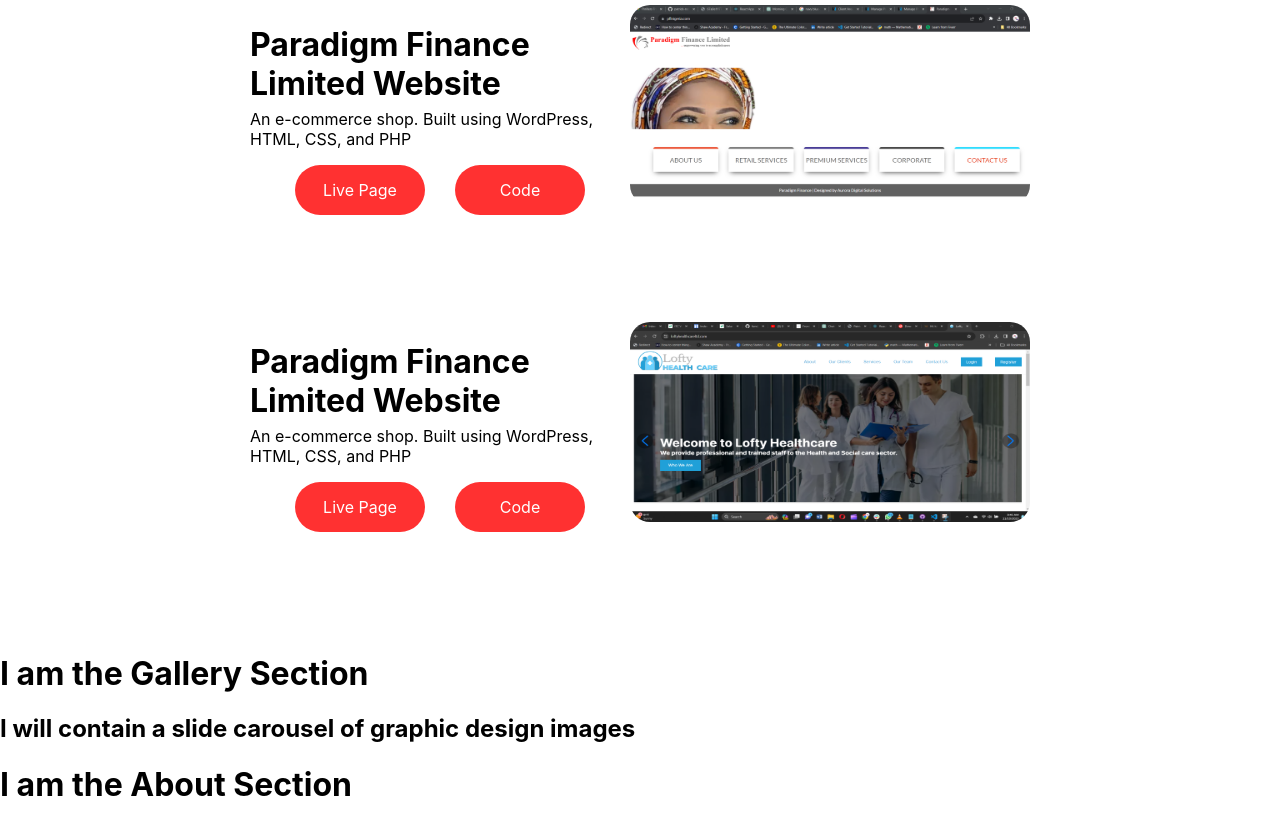
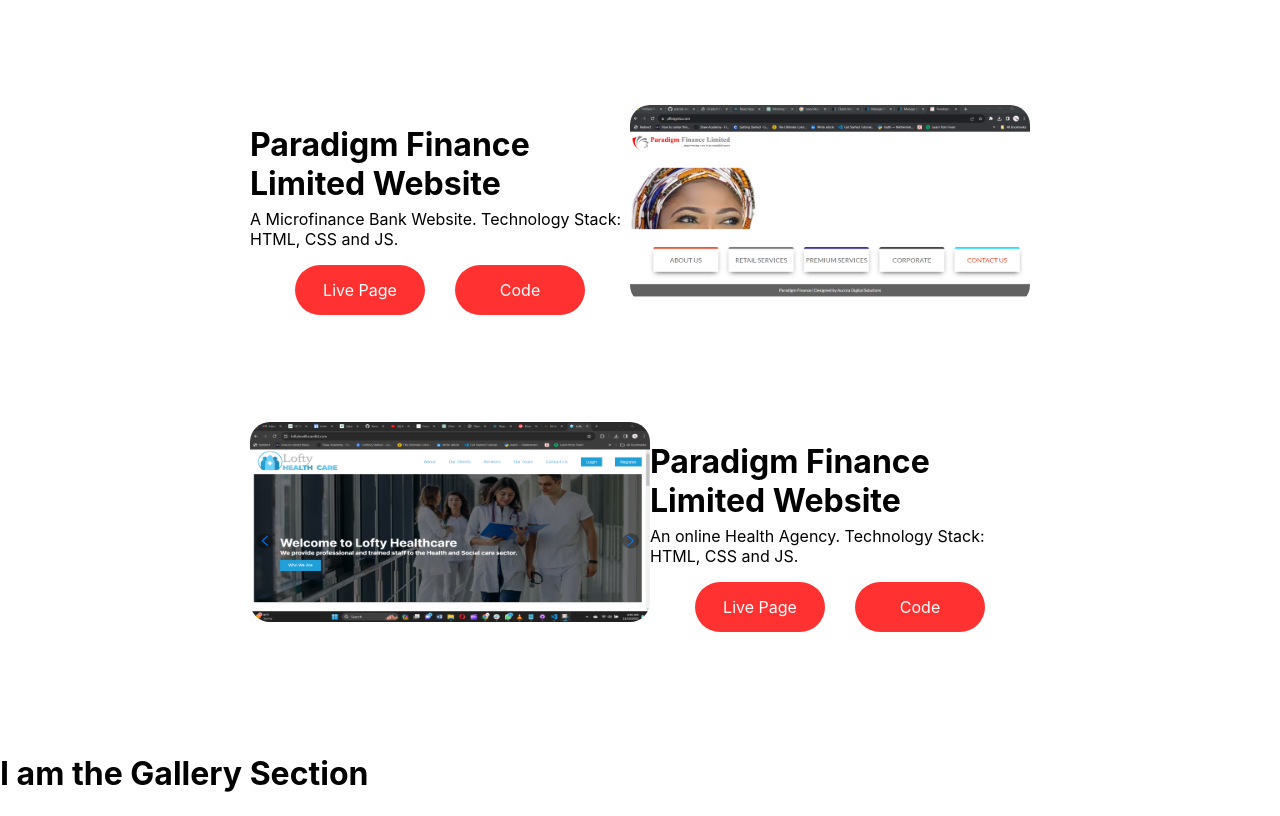
Before and after one commit to patrick-nsolo/FEDportfolio, a React (Create React App) app: page / in a window 1280 px wide. Shown: the part 1131-1947 px from the top of the page. Built offline with nearby package versions, Linux system fonts and the light colour scheme.

Commit message:
update projects

```diff
--- a/src/components/MyProjects/Projects.css
+++ b/src/components/MyProjects/Projects.css
@@ -1,10 +1,11 @@
 .project-display{
     padding:100px 250px;
 }
-.wellnest-project{
+.wellnest-project, .lhc-project{
     display: flex;
     justify-content: space-between;
     align-items: center;
+    margin-top: 100px;
 }
 .wellnest-img img, .pfl-img img, .lhc-img img{
     width:400px;
@@ -33,7 +34,7 @@
     border-radius: 25px;
 }
 
-.pfl-project, .lhc-project{
+.pfl-project{
     display: flex;
     flex-direction: row-reverse;
     justify-content: space-between;
--- a/src/components/MyProjects/Projects.js
+++ b/src/components/MyProjects/Projects.js
@@ -20,9 +20,9 @@
           </div>
           <div className='project-details'>
             <h2>Paradigm Finance Limited Website</h2>
-            <p className='desription'>An e-commerce shop. Built using WordPress, HTML, CSS, and PHP</p>
+            <p className='desription'>A Microfinance Bank Website. Technology Stack: HTML, CSS and JS.</p>
             <div className='btn-links'>
-              <a href='https://wellnestshowroom.com/' target='_blank' rel="noreferrer">Live Page</a>
+              <a href='https://pflnigeria.com/' target='_blank' rel="noreferrer">Live Page</a>
               <a href='https://github.com/patrick-nsolo/pfl-fix' target='_blank' rel="noreferrer">Code</a>
             </div>
           </div>
@@ -33,10 +33,10 @@
           </div>
           <div className='project-details'>
             <h2>Paradigm Finance Limited Website</h2>
-            <p className='desription'>An e-commerce shop. Built using WordPress, HTML, CSS, and PHP</p>
+            <p className='desription'>An online Health Agency. Technology Stack: HTML, CSS and JS.</p>
             <div className='btn-links'>
-              <a href='https://wellnestshowroom.com/' target='_blank' rel="noreferrer">Live Page</a>
-              <a href='https://github.com/patrick-nsolo/pfl-fix' target='_blank' rel="noreferrer">Code</a>
+              <a href='https://loftyhealthcareltd.com/' target='_blank' rel="noreferrer">Live Page</a>
+              <a href='https://github.com/patrick-nsolo/LOFTY-HEALTHCARE' target='_blank' rel="noreferrer">Code</a>
             </div>
           </div>
         </div>
```
